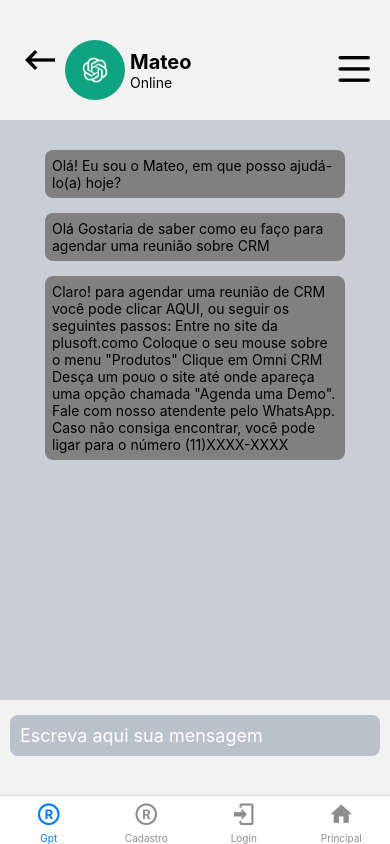
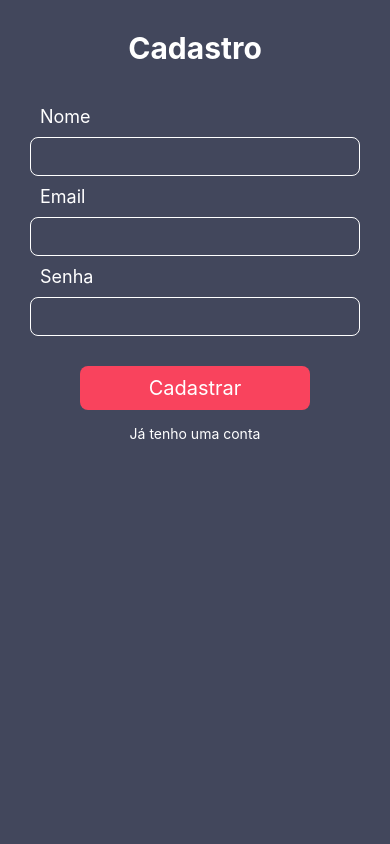
Before and after one commit to ghorita/Sprint3-Hybrid-Mobile, a React Native app in the folder plusoft/: screen / in a window 390 px wide. Built offline with nearby package versions, Linux system fonts and the light colour scheme.

Commit message:
Área de navegação concluida

```diff
--- a/plusoft/App.js
+++ b/plusoft/App.js
@@ -12,22 +12,21 @@ const { Screen, Navigator } = createBottomTabNavigator();
 export default function App() {
   return(
     <NavigationContainer>
-
-      <Navigator barStyle={{backgroundColor: "green"}}>
-        <Screen name="Gpt" component={TelaGpt} options={{headerShown: false, tabBarIcon: ({ color }) => (
+      <Navigator>
+        <Screen name="Cadastro" component={TelaCadastro} options={{headerShown: false, tabBarStyle: {display: "none"},  tabBarIcon: ({ color }) => (
                                                       <MaterialCommunityIcons name="registered-trademark" color={color} size={26}/>
         ),}}
       />
-        <Screen name="Cadastro" component={TelaCadastro} options={{headerShown: false, tabBarIcon: ({ color }) => (
+        <Screen name="Login" component={TelaLogin} options={{headerShown: false, tabBarStyle: {display: "none"}, tabBarIcon: ({color}) => (
+                                                              <MaterialCommunityIcons name="login" color={color} size={26}/>
+        )}}/>
+        <Screen name="Principal" component={TelaPrincipal} options={{headerShown: false, tabBarStyle: {display: "none"}, tabBarIcon: ({ color }) => (
+                                                      <MaterialCommunityIcons name="home" color={color} size={26}/>
+        ),}}/>
+        <Screen name="Gpt" component={TelaGpt} options={{headerShown: false, tabBarStyle: {display: "none"}, tabBarIcon: ({ color }) => (
                                                       <MaterialCommunityIcons name="registered-trademark" color={color} size={26}/>
         ),}}
       />
-        <Screen name="Login" component={TelaLogin} options={{headerShown: false, tabBarIcon: ({color}) => (
-                                                              <MaterialCommunityIcons name="login" color={color} size={26}/>
-        )}}/>
-        <Screen name="Principal" component={TelaPrincipal} options={{headerShown: false, tabBarIcon: ({ color }) => (
-                                                      <MaterialCommunityIcons name="home" color={color} size={26}/>
-        ),}}/>
       </Navigator>
     </NavigationContainer>
   )
--- a/plusoft/src/app/Login/login.js
+++ b/plusoft/src/app/Login/login.js
@@ -2,10 +2,11 @@ import { useState } from 'react';
 import { View, Text, TextInput, StyleSheet, TouchableOpacity } from 'react-native';
 import AsyncStorage from '@react-native-async-storage/async-storage';
 
-export default function Login() {
+export default function Login({ navigation }) {
 
     const[email, setEmail] = useState("");
     const[senha, setSenha] = useState("");
+
 
     return(
         <View style = {{ flex: 1, backgroundColor: "#42475C"}}>
@@ -19,27 +20,33 @@ export default function Login() {
 
         <TouchableOpacity onPress={()=>{
               AsyncStorage.getItem("USUARIOS")
-              .then((info)=>{
+              .then((info) => {
                 const usuarios = JSON.parse(info);
-                let achado = false
-                for(const user of usuarios) {
-                  if (user.email == email &&
-                    user.senha == senha) {
-                      achado = true;
-                      alert("usuario logado");
-                    }
+                let achado = false;
+                for (const user of usuarios) {
+                  if (user.email === email && user.senha === senha) {
+                    achado = true;
+                    alert("Usuário logado");
+
+                    // Defina uma chave no AsyncStorage para indicar que o usuário está logado
+                    AsyncStorage.setItem("isLoggedIn", "true");
+
+                    // Navegue para a página principal
+                    navigation.navigate("Principal");
+                  }
                 }
                 if (!achado) {
-                  alert("Usuario ou senha incorretos")
+                  alert("Usuário ou senha incorretos");
                 }
-
               })
-              .catch((err)=> alert("Erro ao ler a lista e usuarios"))
+              .catch((err) => alert("Erro ao ler a lista de usuários"));
             }}>
               <Text style = {styles.btnLogin}>Login</Text>
             </TouchableOpacity>
 
-        <Text style = {{ color: "white", textAlign: "center", marginTop: 15}}>Esqueceu a senha?</Text>
+        <TouchableOpacity onPress={()=> navigation.navigate("Cadastro")}>
+          <Text style = {{ color: "white", textAlign: "center", marginTop: 15}}>Criar conta</Text>
+          </TouchableOpacity>
       </View>
     );
 }
```
